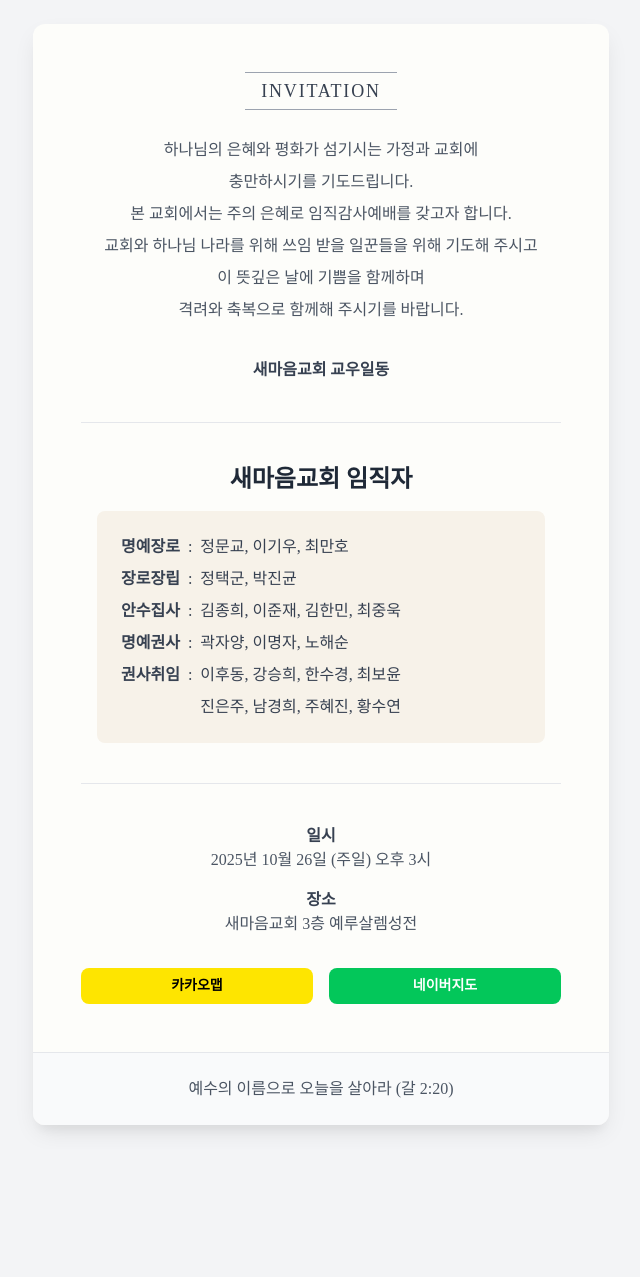
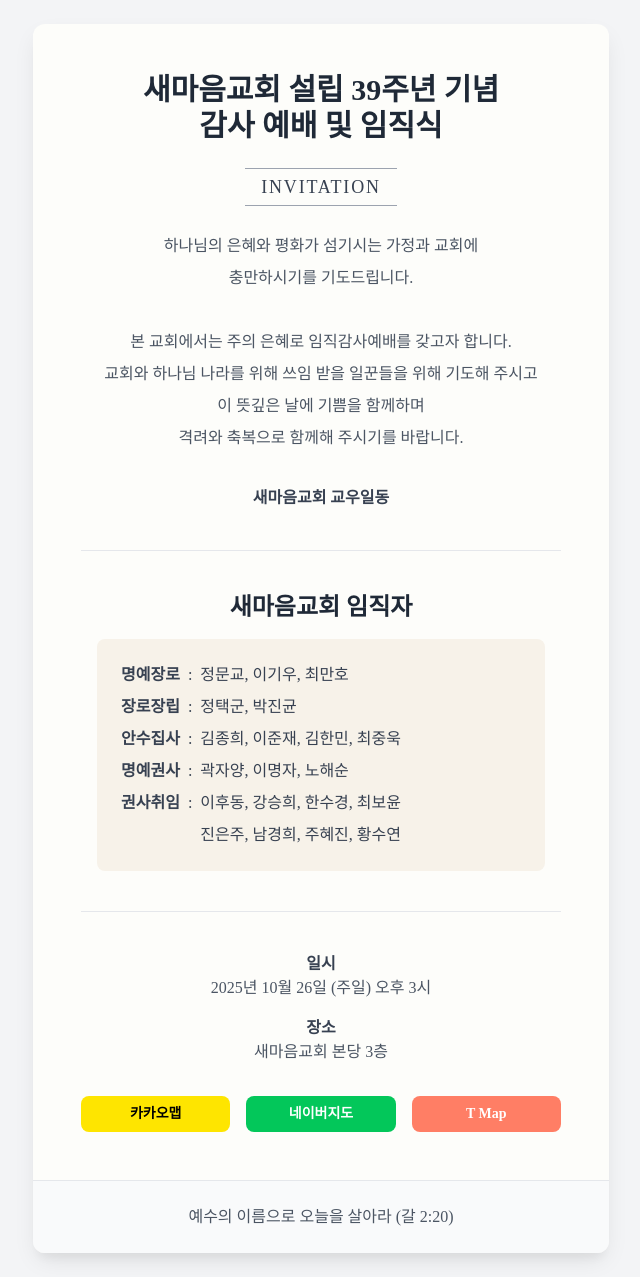
Before and after one commit to brandychoi/Invitation, a plain HTML site: page index.html in a window 1280 px wide. Shown: the whole page, without its empty margins (319-959 px from the left). Before the commit the page ends 1149 px from the top, so only its background shows below. Drawn offline with nearby package versions, Linux system fonts and the light colour scheme.

Commit message:
Update index.html

```diff
--- a/index.html
+++ b/index.html
@@ -41,13 +41,16 @@
 
         <!-- 메인 컨텐츠 -->
         <div class="p-8 sm:p-12 text-center">
+            <h1 class="text-2xl sm:text-3xl font-bold text-gray-800 mb-6 leading-tight">
+                새마음교회 설립 39주년 기념<br>감사 예배 및 임직식
+            </h1>
             <div class="tracking-widest text-gray-700 text-lg mb-6">
                 <span class="inline-block border-t border-b border-gray-400 px-4 py-1">INVITATION</span>
             </div>
 
             <p class="text-gray-600 leading-loose mb-8 max-w-lg mx-auto text-base">
                 하나님의 은혜와 평화가 섬기시는 가정과 교회에<br>충만하시기를 기도드립니다.
-                <br>
+                <br><br>
                 본 교회에서는 주의 은혜로 임직감사예배를 갖고자 합니다.<br>
                 교회와 하나님 나라를 위해 쓰임 받을 일꾼들을 위해 기도해 주시고<br>
                 이 뜻깊은 날에 기쁨을 함께하며<br>
@@ -81,7 +84,7 @@
                 </div>
                 <div>
                     <p class="font-bold text-gray-700">장소</p>
-                    <p class="text-gray-600">새마음교회 3층 예루살렘성전</p>
+                    <p class="text-gray-600">새마음교회 본당 3층</p>
                 </div>
             </div>
 
@@ -93,7 +96,9 @@
                 <a href="https://map.naver.com/p/search/서울 양천구 월정로 173" target="_blank" class="flex-1 text-center bg-[#03C75A] text-white py-2 px-4 rounded-lg hover:bg-green-600 transition-colors duration-300 text-sm font-bold">
                     네이버지도
                 </a>
-
+                <a href="https://m.tmap.co.kr/search?query=서울%20양천구%20월정로%20173" target="_blank" class="flex-1 text-center bg-[#FF7E65] text-white py-2 px-4 rounded-lg hover:bg-orange-600 transition-colors duration-300 text-sm font-bold">
+                    T Map
+                </a>
             </div>
 
         </div>
```
